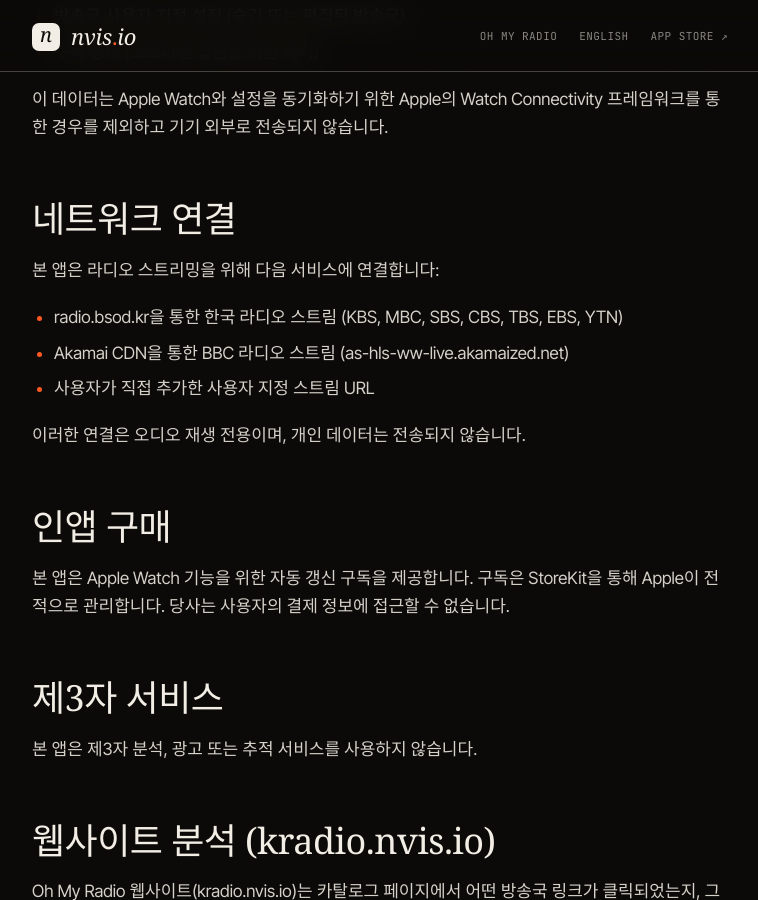
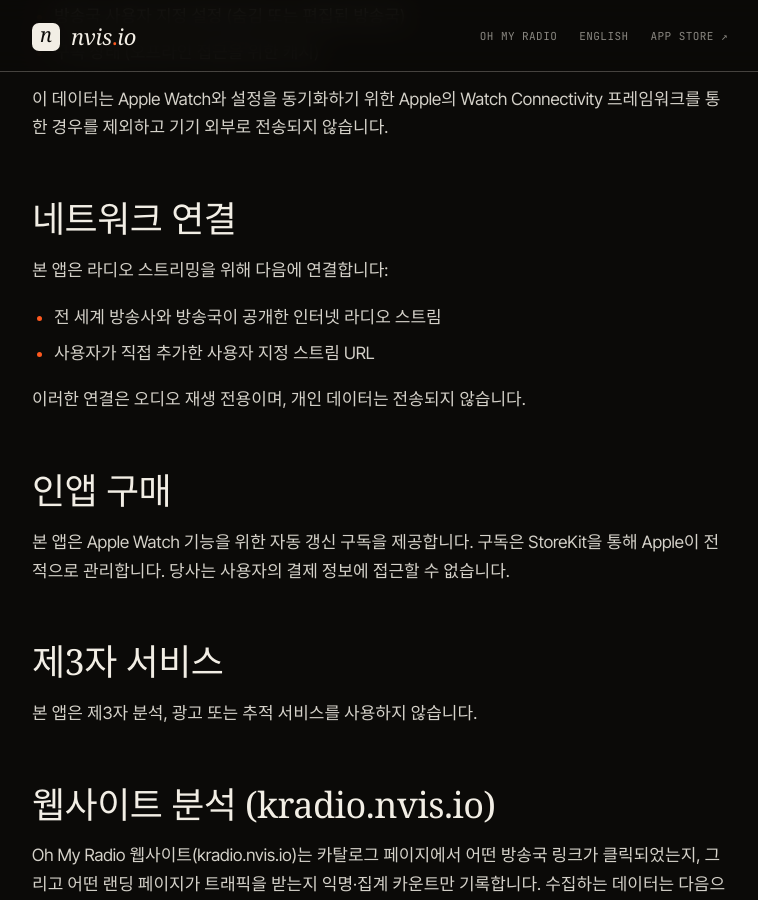
Before and after one commit to nvisio/kradio, a Jekyll site: the page built from privacy-policy-ko.md, in a window 1280 px wide and 900 px high, scrolled down 856 px. Shown: the whole window, without its empty margins (260-1018 px from the left). Built offline with Jekyll 4.4.1, drawn with Linux system fonts in a browser that asks for light colours; some web fonts are replaced.

Commit message:
📝 docs: generalize stream-source line in privacy policy (en+ko)
Replace the specific host list (radio.bsod.kr KBS/MBC/SBS…, BBC Akamai CDN)
with a generic "open, publicly available radio streams from broadcasters
and stations around the world" — accurate now that the app streams a
worldwide catalogue, not a fixed Korean/BBC set.

```diff
--- a/privacy-policy-ko.md
+++ b/privacy-policy-ko.md
@@ -26,10 +26,9 @@
 
 ## 네트워크 연결
 
-본 앱은 라디오 스트리밍을 위해 다음 서비스에 연결합니다:
+본 앱은 라디오 스트리밍을 위해 다음에 연결합니다:
 
-- radio.bsod.kr을 통한 한국 라디오 스트림 (KBS, MBC, SBS, CBS, TBS, EBS, YTN)
-- Akamai CDN을 통한 BBC 라디오 스트림 (as-hls-ww-live.akamaized.net)
+- 전 세계 방송사와 방송국이 공개한 인터넷 라디오 스트림
 - 사용자가 직접 추가한 사용자 지정 스트림 URL
 
 이러한 연결은 오디오 재생 전용이며, 개인 데이터는 전송되지 않습니다.
```
Also changed, not shown: privacy-policy.md (+2 -3 lines).
